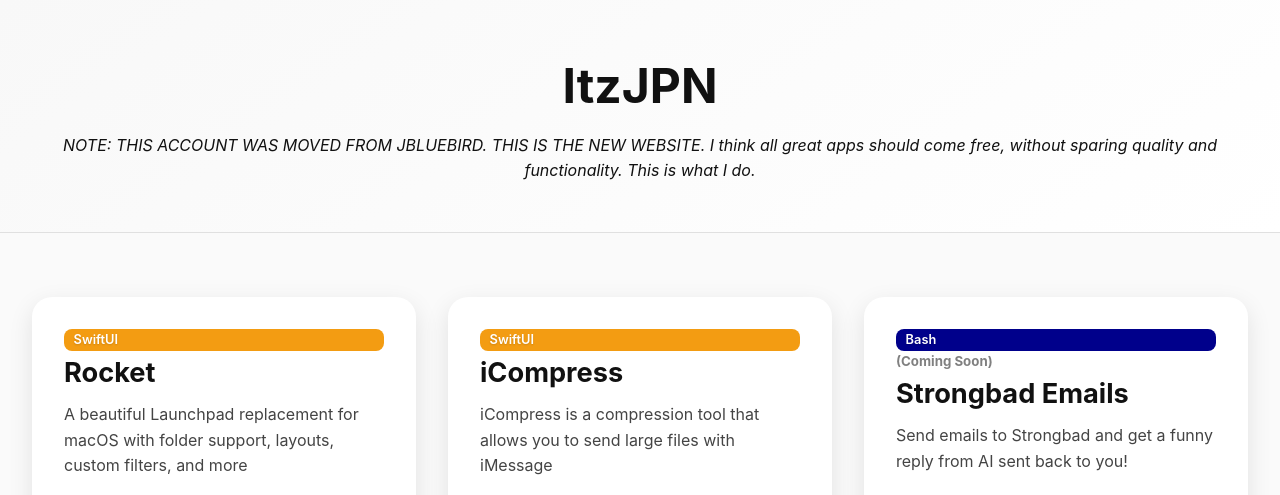
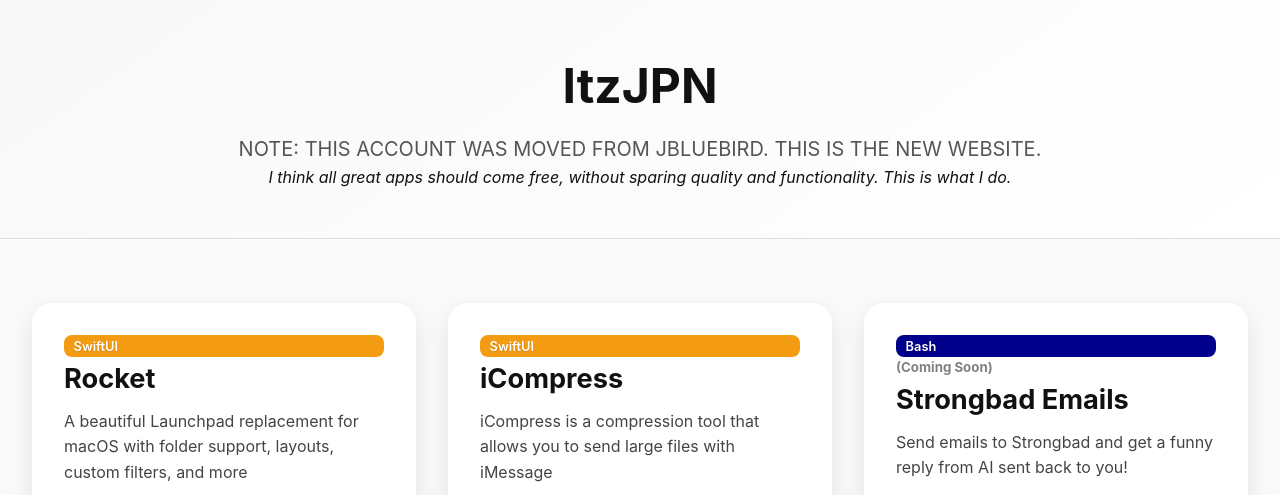
Before and after one commit to itzJPN/itzJPN.github.io, a plain HTML site: page index.html in a window 1280 px wide. Shown: the top 495 px of the page. Drawn offline with Linux system fonts and the light colour scheme.

Commit message:
Update index.html

```diff
--- a/index.html
+++ b/index.html
@@ -178,7 +178,8 @@
 <body>
   <header>
     <h1>ItzJPN</h1>
-    <i>NOTE: THIS ACCOUNT WAS MOVED FROM JBLUEBIRD. THIS IS THE NEW WEBSITE. I think all great apps should come free, without sparing quality and functionality. This is what I do.</i>
+	<p>NOTE: THIS ACCOUNT WAS MOVED FROM JBLUEBIRD. THIS IS THE NEW WEBSITE.</p>
+    <i>I think all great apps should come free, without sparing quality and functionality. This is what I do.</i>
 	<!--<div class="buttons">
        <a href="mailto:contactjbluebird@icloud.com">Contact Me</a>
    </div>-->
```
